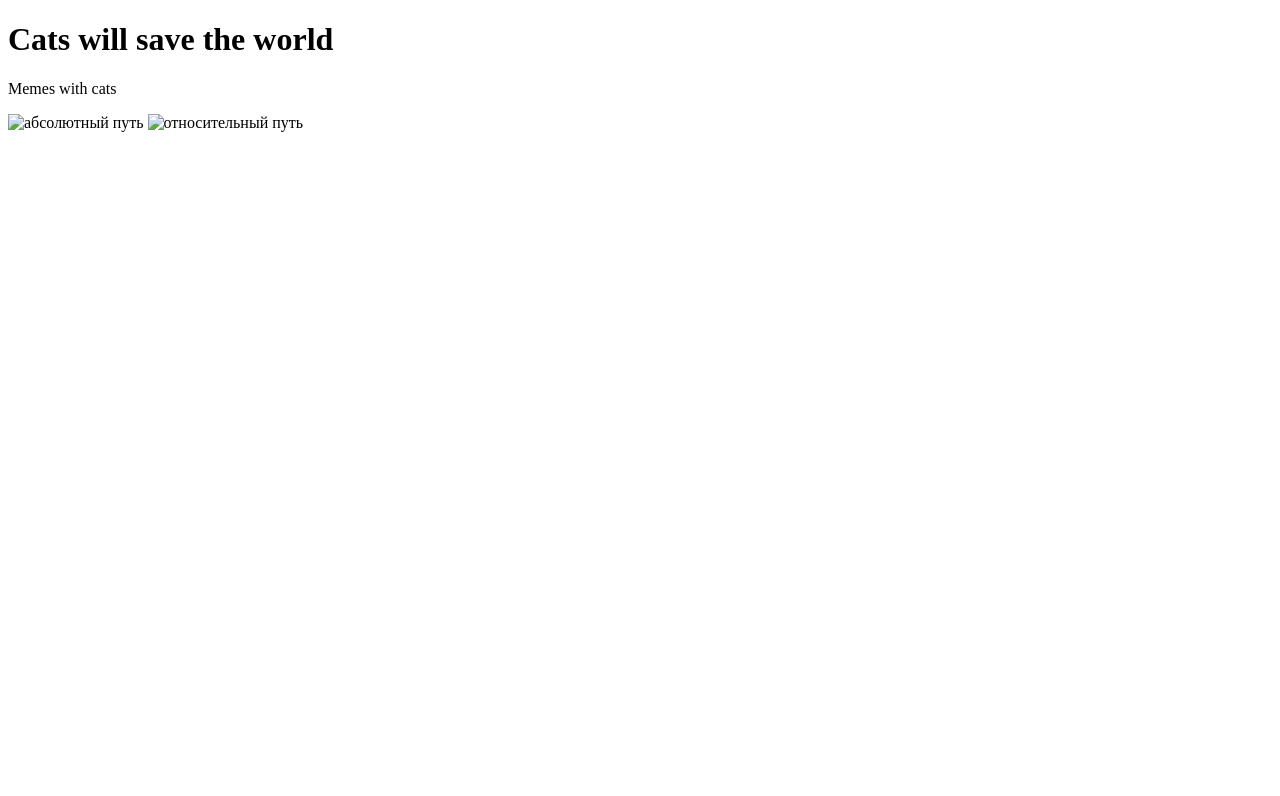
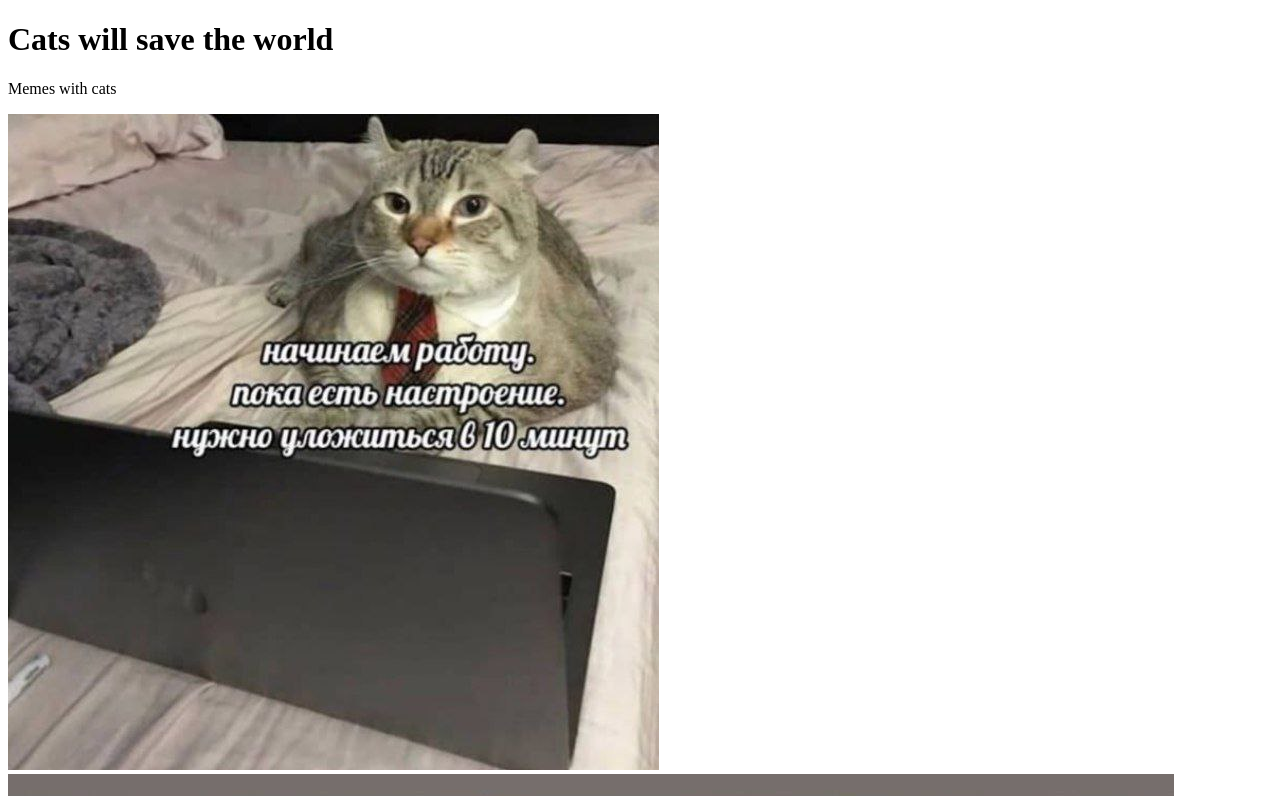
Before and after one commit to frontend-dari/map, a plain HTML site: page folder/inner/index.html in a window 1280 px wide. Shown: the top 796 px of the page. Drawn offline with Linux system fonts and the light colour scheme.

Commit message:
исправила пути для картинок

```diff
--- a/folder/inner/index.html
+++ b/folder/inner/index.html
@@ -10,8 +10,8 @@
              <div class="wrapper">
                 <h1>Cats will save the world</h1>
                 <p>Memes with cats</p>
-                <img src="/task1/folder/img/minutes-10.jpg" alt="абсолютный путь"/>
-                <img src="./index.html/year-1.jpg/" alt="относительный путь"/>
+                <img src="https://frontend-dari.github.io/img/minutes-10.jpg" alt="абсолютный путь"/>
+                <img src="../../img/year-1.jpg" alt="относительный путь"/>
 
 </body>
 </html>
```
